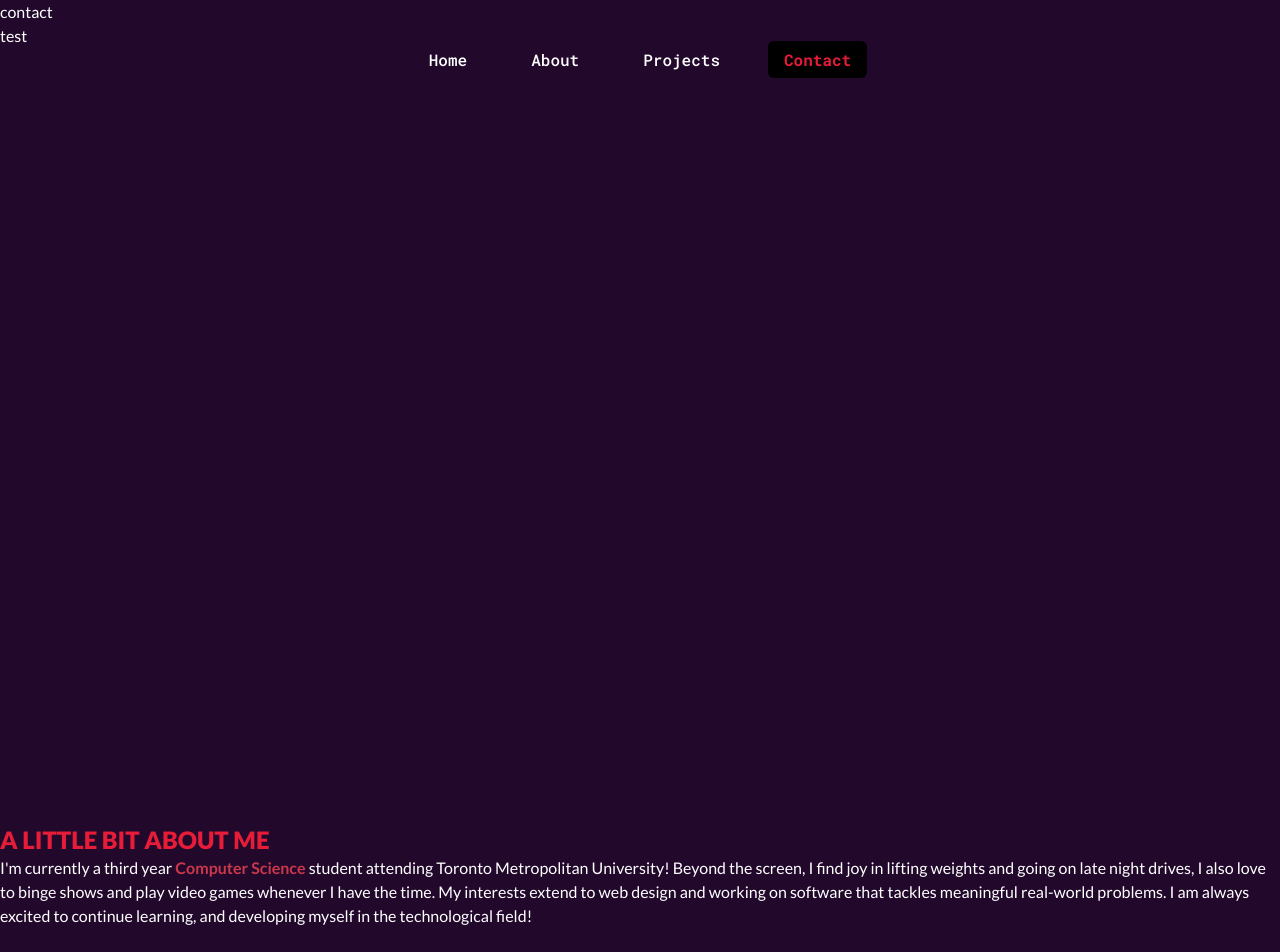
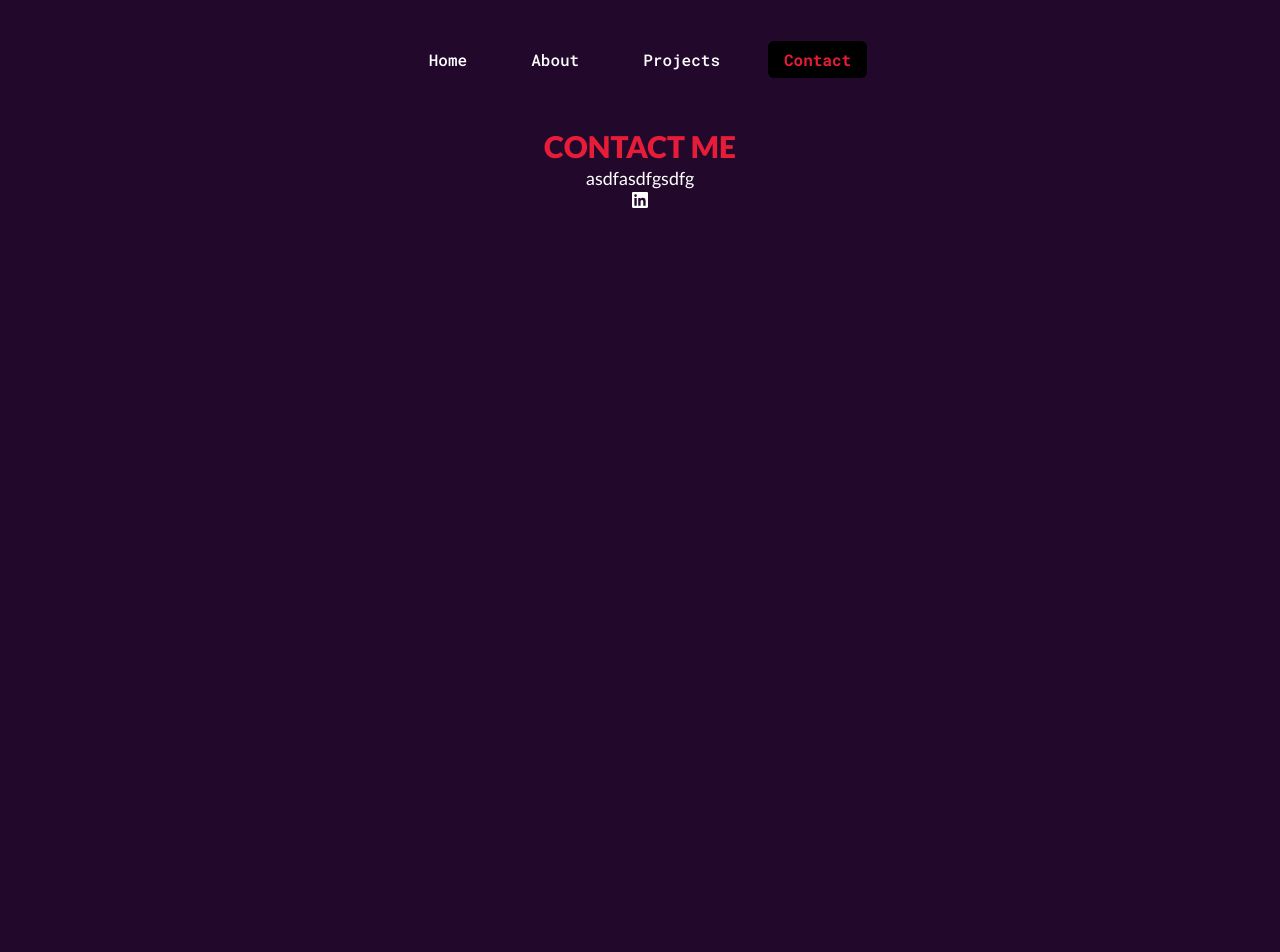
Before and after one commit to josephleungg/josephleungg.github.io, a Next.js app: page /contact in a window 1280 px wide. Shown: the top 952 px of the page. After the commit the page ends 800 px from the top, so only its background shows below. Built offline with nearby package versions, Linux system fonts and the light colour scheme.

Commit message:
adding contact page

```diff
--- a/app/(pages)/contact/page.js
+++ b/app/(pages)/contact/page.js
@@ -1,24 +1,25 @@
 export default function Contact() {
     return (
-        <div className="flex flex-col w-full max-w-screen">
-            contact
-            <div className="min-h-screen">
-                test
+        <div className="flex flex-col items-center justify-center py-32 min-w-screen">
+
+            <p className="text-secondary font-extrabold text-3xl">CONTACT ME</p>
+            <p className="font-medium text-lg">asdfasdfgsdfg</p>
+
+
+            <div className="flex flex-row gap-5">
+
+                <svg
+                    viewBox="0 0 24 24"
+                    fill="currentColor"
+                    height="1em"
+                    width="1em"
+                    href="https://www.linkedin.com/in/kevin-chen-1b1b1b1b1/"
+                    >
+                    <path d="M20.447 20.452h-3.554v-5.569c0-1.328-.027-3.037-1.852-3.037-1.853 0-2.136 1.445-2.136 2.939v5.667H9.351V9h3.414v1.561h.046c.477-.9 1.637-1.85 3.37-1.85 3.601 0 4.267 2.37 4.267 5.455v6.286zM5.337 7.433a2.062 2.062 0 01-2.063-2.065 2.064 2.064 0 112.063 2.065zm1.782 13.019H3.555V9h3.564v11.452zM22.225 0H1.771C.792 0 0 .774 0 1.729v20.542C0 23.227.792 24 1.771 24h20.451C23.2 24 24 23.227 24 22.271V1.729C24 .774 23.2 0 22.222 0h.003z" />
+                </svg>
+
             </div>
-            <div className="min-h-screen">
-                <h1 className="text-2xl font-extrabold text-secondary">A LITTLE BIT ABOUT ME</h1>
-                <p>I'm currently a third year <span className="font-bold text-tertiary">Computer Science </span>
-                    student attending Toronto Metropolitan University! Beyond the screen, I find joy in lifting weights and
-                    going on late night drives, I also love to binge shows and play video games whenever I have the time.
-                    My interests extend to web design and working on software that tackles meaningful real-world problems.
-                    I am always excited to continue learning, and developing myself in the technological field!</p>
-            </div>
-            <div className="min-h-screen">
-                test
-            </div>
-            <div className="min-h-screen">
-                test
-            </div>
+
         </div>
     );
 }
```
